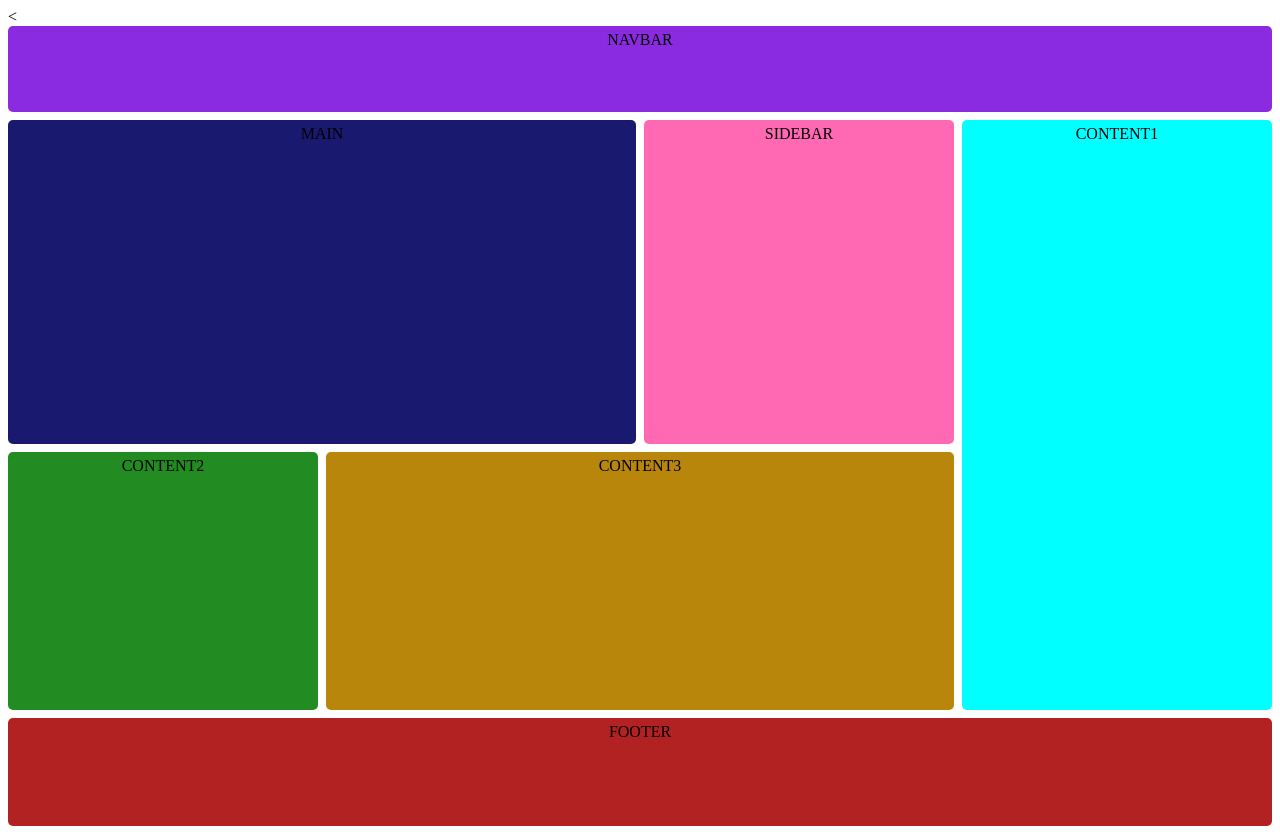
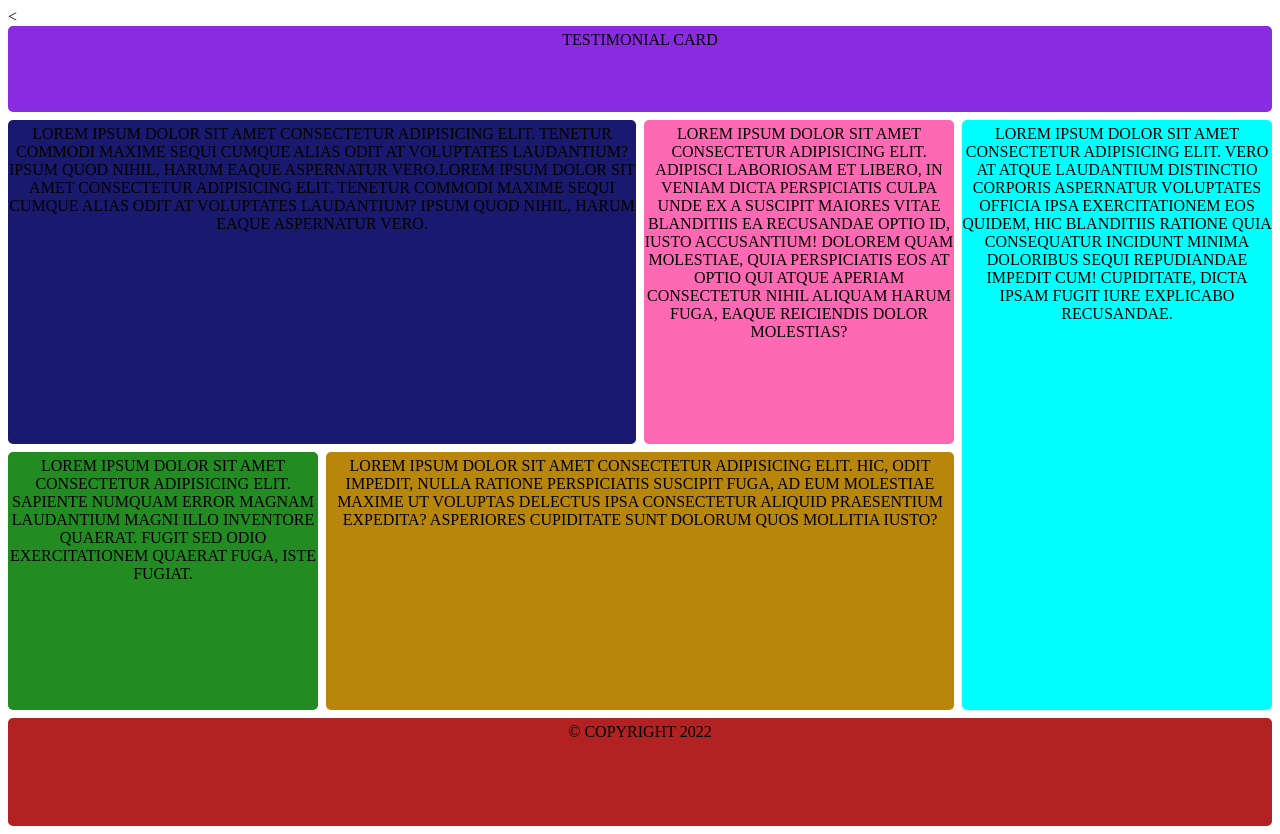
Before and after one commit to PinamangCodes/testimonials, a plain HTML site: page index.html in a window 1280 px wide. Drawn offline with Linux system fonts and the light colour scheme.

Commit message:
Add files via upload

```diff
--- a/index.html
+++ b/index.html
@@ -7,20 +7,20 @@
     <head>
         <meta charset="utf-8">
         <meta http-equiv="X-UA-Compatible" content="IE=edge">
-        <title></title>
+        <title>Testimonial Card</title>
         <meta name="description" content="">
         <meta name="viewport" content="width=device-width, initial-scale=1">
         <link rel="stylesheet" href="style.css">
     </head>
     <body>
         <div class= container>
-            <nav>Navbar</nav>
-              <main>Main</main>
-            <div id="Sidebar">Sidebar</div>
-            <div id="Content1">Content1</div>
-            <div id="Content2">Content2</div>
-            <div id="Content3">Content3</div>
-            <footer>footer</footer>
+            <nav>Testimonial Card</nav>
+              <main>Lorem ipsum dolor sit amet consectetur adipisicing elit. Tenetur commodi maxime sequi cumque alias odit at voluptates laudantium? Ipsum quod nihil, harum eaque aspernatur vero.Lorem ipsum dolor sit amet consectetur adipisicing elit. Tenetur commodi maxime sequi cumque alias odit at voluptates laudantium? Ipsum quod nihil, harum eaque aspernatur vero.</main>
+            <div id="Sidebar">Lorem ipsum dolor sit amet consectetur adipisicing elit. Adipisci laboriosam et libero, in veniam dicta perspiciatis culpa unde ex a suscipit maiores vitae blanditiis ea recusandae optio id, iusto accusantium! Dolorem quam molestiae, quia perspiciatis eos at optio qui atque aperiam consectetur nihil aliquam harum fuga, eaque reiciendis dolor molestias?</div>
+            <div id="Content1">Lorem ipsum dolor sit amet consectetur adipisicing elit. Vero at atque laudantium distinctio corporis aspernatur voluptates officia ipsa exercitationem eos quidem, hic blanditiis ratione quia consequatur incidunt minima doloribus sequi repudiandae impedit cum! Cupiditate, dicta ipsam fugit iure explicabo recusandae.</div>
+            <div id="Content2">Lorem ipsum dolor sit amet consectetur adipisicing elit. Sapiente numquam error magnam laudantium magni illo inventore quaerat. Fugit sed odio exercitationem quaerat fuga, iste fugiat.</div>
+            <div id="Content3">Lorem ipsum dolor sit amet consectetur adipisicing elit. Hic, odit impedit, nulla ratione perspiciatis suscipit fuga, ad eum molestiae maxime ut voluptas delectus ipsa consectetur aliquid praesentium expedita? Asperiores cupiditate sunt dolorum quos mollitia iusto?</div>
+            <footer>&#169 copyright 2022</footer>
             </div>
 
         <script src="" async defer></script>
```
